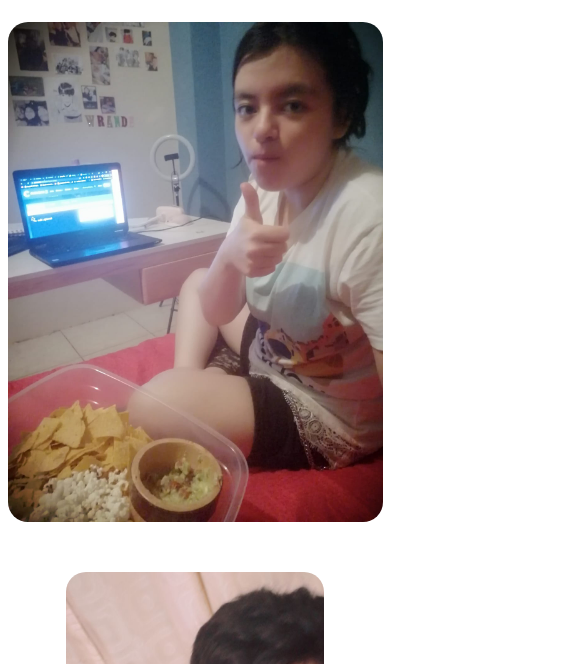
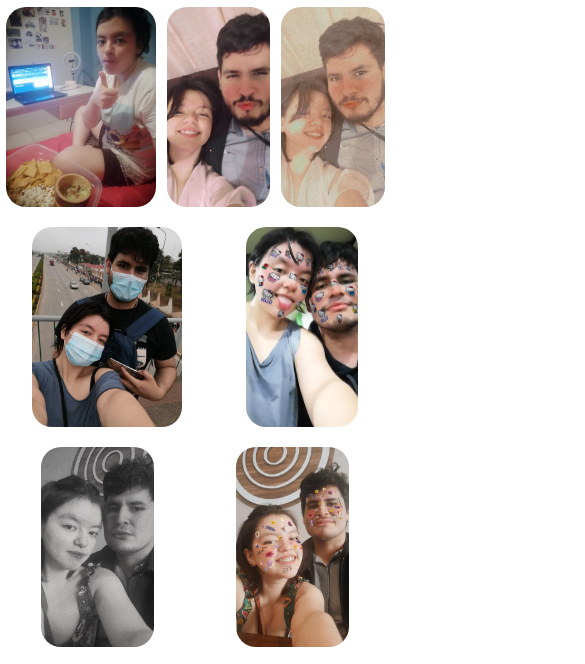
Before and after one commit to maguilera0810/bruna-happy-birthday, a plain HTML site: page index.html in a window 390 px wide. Shown: the part 142-806 px from the top of the page, 585 px wide, since content can reach past the window. Drawn offline with nearby package versions, Linux system fonts and the light colour scheme.

Commit message:
second commit

```diff
--- a/index.html
+++ b/index.html
@@ -19,7 +19,17 @@
         margin: 25px 5px;
         border-radius: 20px;
     }
-    .header{
+
+    @media only screen and (max-width: 768px) {
+        .items-bruna {
+            width: auto;
+            height: 200px;
+            margin: 10px 5px;
+            border-radius: 20px;
+        }
+    }
+
+    .header {
         width: 100%;
         max-width: 1200px;
         height: auto;
```
